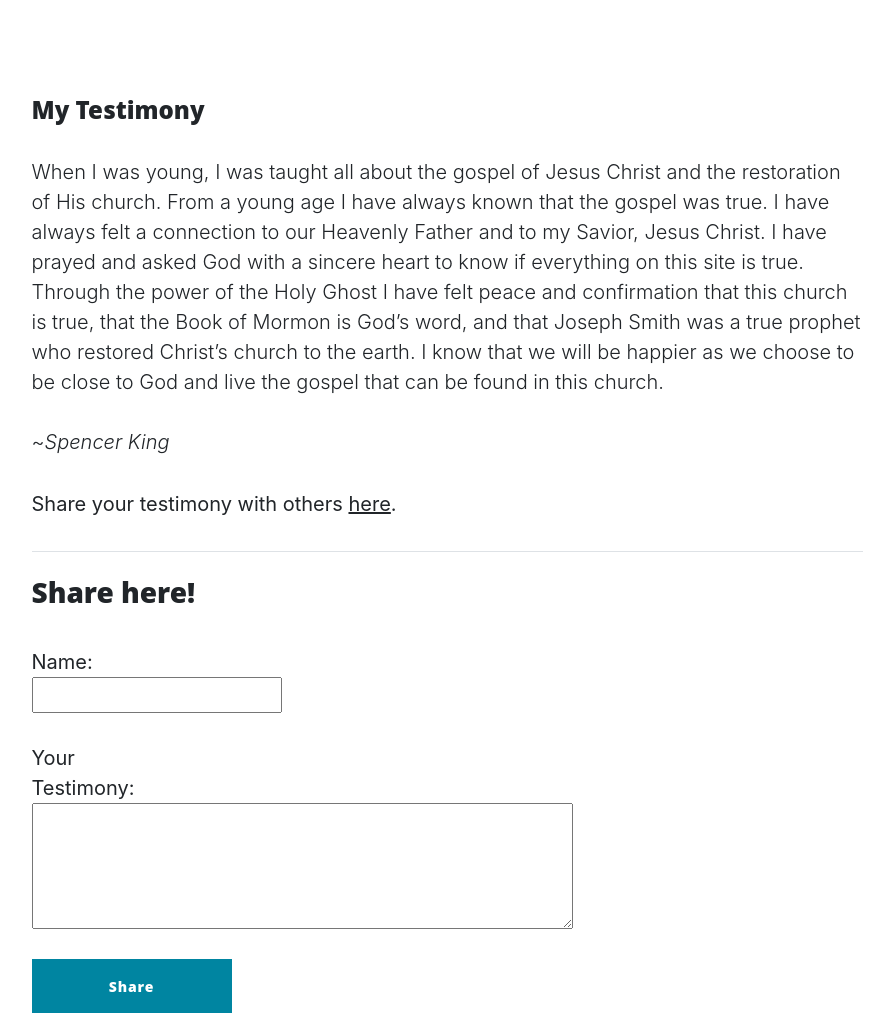
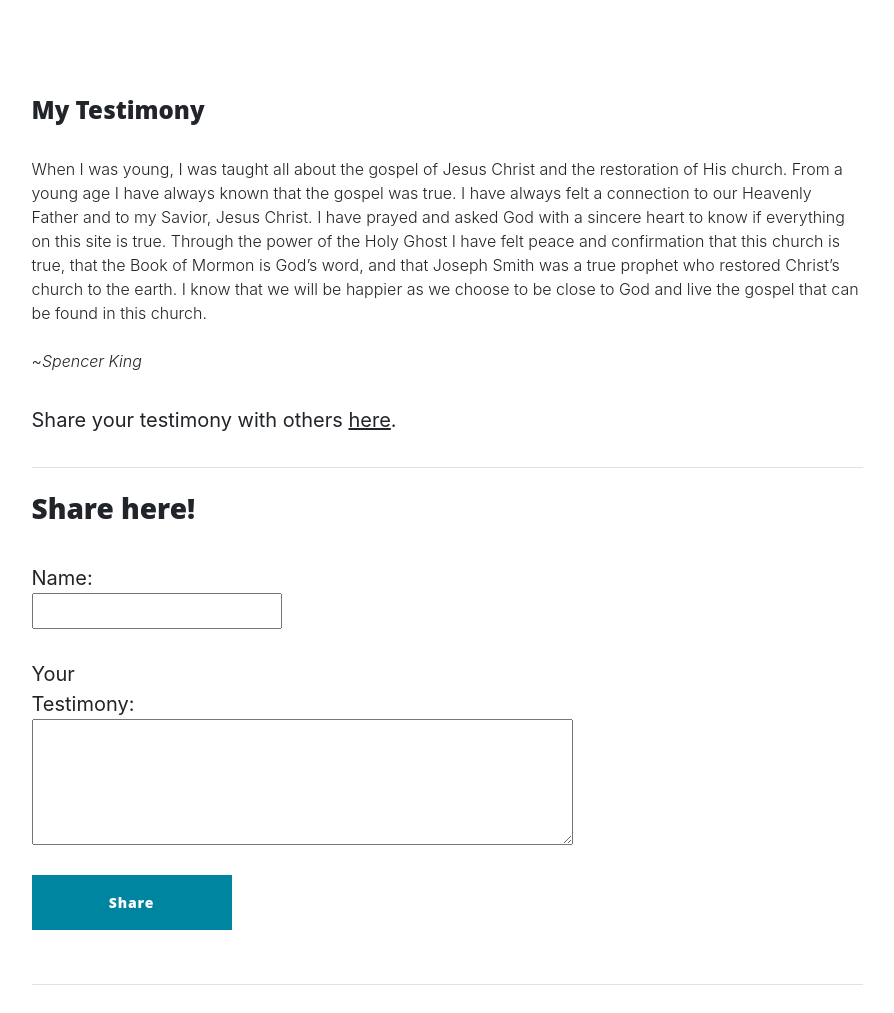
Before and after one commit to SpencerKing7/JSWebsite, a Django app: page /testimony/ in a window 1280 px wide. Shown: the part 302-1315 px from the top of the page, without its empty margins (193-1087 px from the left). Run offline with Django 3.2, Linux system fonts and the light colour scheme; data that the repository does not hold is empty; some libraries are stand-ins or nearby versions.

Commit message:
ok now all same size font

```diff
--- a/templates/homepages/testimony.html
+++ b/templates/homepages/testimony.html
@@ -19,7 +19,7 @@
             <div class="col-lg-9">
                 <h4>My Testimony</h4>
 
-                <p class="lead" style="font-size: 20px">When I was young, I was taught all about the gospel of Jesus Christ and the restoration of His church. From a young age I have always known that the gospel was true. I have always felt a connection to our Heavenly Father and to my Savior, Jesus Christ. I have prayed and asked God with a sincere heart to know if everything on this site is true. Through the power of the Holy Ghost I have felt peace and confirmation that this church is true, that the Book of Mormon is God’s word, and that Joseph Smith was a true prophet who restored Christ’s church to the earth. I know that we will be happier as we choose to be close to God and live the gospel that can be found in this church.<br><br>~<i>Spencer King</i></p>
+                <p class="lead" style="font-size: 16px">When I was young, I was taught all about the gospel of Jesus Christ and the restoration of His church. From a young age I have always known that the gospel was true. I have always felt a connection to our Heavenly Father and to my Savior, Jesus Christ. I have prayed and asked God with a sincere heart to know if everything on this site is true. Through the power of the Holy Ghost I have felt peace and confirmation that this church is true, that the Book of Mormon is God’s word, and that Joseph Smith was a true prophet who restored Christ’s church to the earth. I know that we will be happier as we choose to be close to God and live the gospel that can be found in this church.<br><br>~<i>Spencer King</i></p>
 
                 <p>Share your testimony with others <a href="#share" style="text-decoration: underline">here</a>.</p>
 
```
